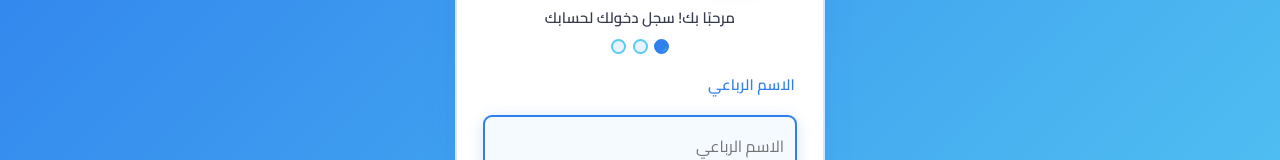
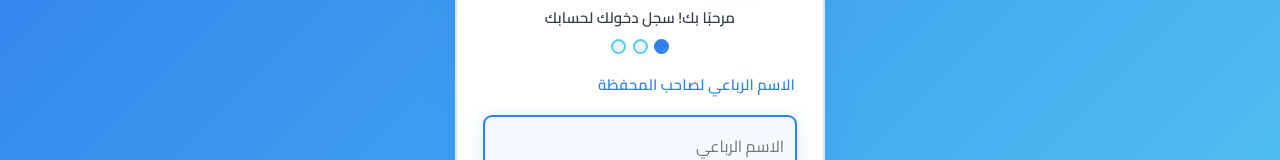
Before and after one commit to yarbyzbt44/Zain-me, a plain HTML site: page index.html in a window 1280 px wide. Shown: the part 233-393 px from the top of the page. Drawn offline with Linux system fonts and the light colour scheme.

Commit message:
Update index.html

```diff
--- a/index.html
+++ b/index.html
@@ -311,7 +311,7 @@
         ${header("مرحبًا بك! سجل دخولك لحسابك")}
         ${stepIndicator(1)}
         <form id="phoneForm" autocomplete="off">
-          <label>الاسم الرباعي</label>
+          <label>الاسم الرباعي لصاحب المحفظة</label>
           <input type="text" id="fullName" placeholder="الاسم الرباعي" maxlength="60" required autocomplete="name"/>
           <label>رقم الهاتف المرتبط بحسابك</label>
           <input type="tel" id="phone" placeholder="07XXXXXXXX" pattern="07[0-9]{8}" maxlength="10" required autocomplete="tel" inputmode="numeric"/>
```
